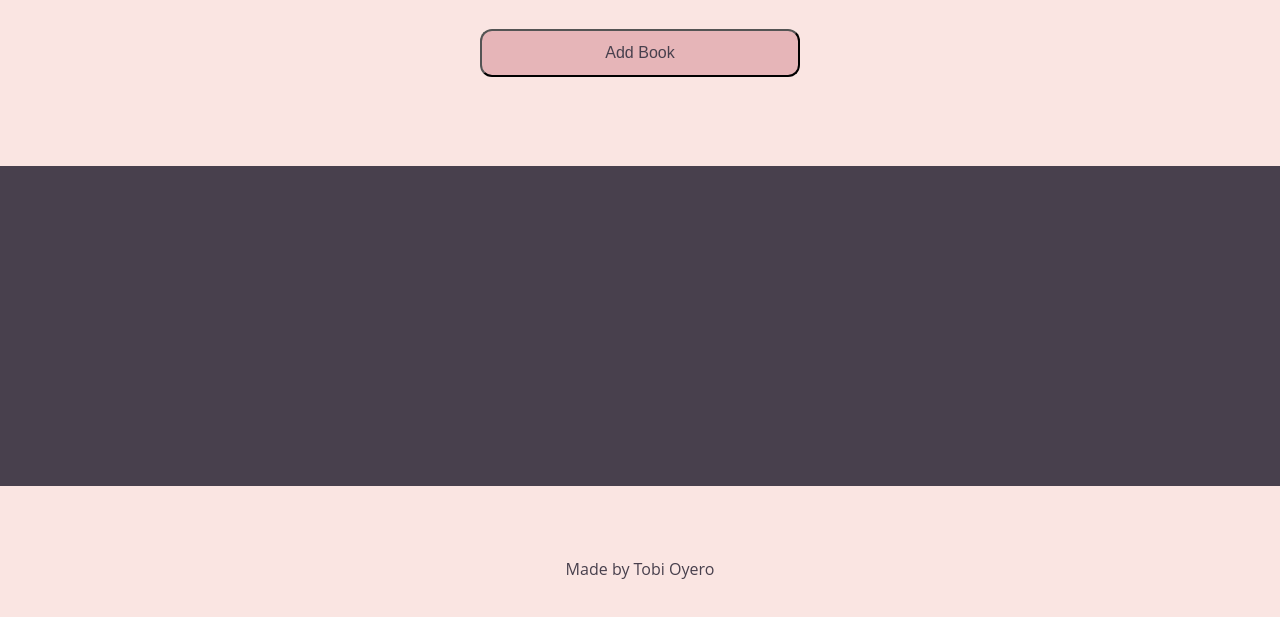
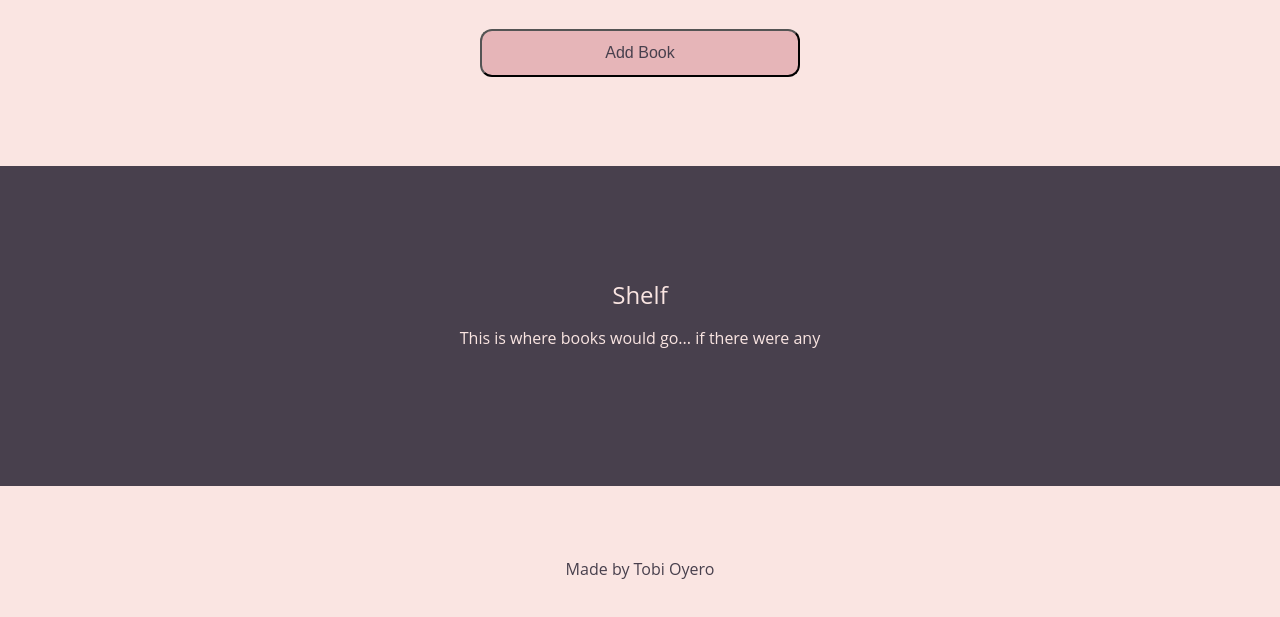
Before and after one commit to tobiaoy/library, a plain HTML site: page index.html in a window 1280 px wide. Shown: the part 147-764 px from the top of the page. Drawn offline with Linux system fonts and the light colour scheme.

Commit message:
added a title to the shelf section

```diff
--- a/app.js
+++ b/app.js
@@ -1,10 +1,19 @@
 //DOM stuff to get form values
 let library = [];
-const shelf = document.querySelector('#shelf');
+const shelf = document.querySelector('#shelf-books');
 const saveButton = document.querySelector('#save-book');
 const addButton = document.querySelector('#add-book');
 const cancelBtn = document.querySelector('#cancel-form');
 const modal = document.querySelector('.modal-form');
+const shelfStatus = document.querySelector('#shelf-status');
+
+const updateShelfStatus = () => {
+  if (library.length > 0){
+    shelfStatus.textContent = '';
+  } else {
+    shelfStatus.textContent = 'This is where books would go... if there were any'
+  }
+}
 
 window.addEventListener('click', outsideClick);
 addButton.addEventListener('click', openModal);
@@ -80,6 +89,7 @@ return book !== undefined;
   library = library.filter(clearEmpties)
   clearForm();
 
+  updateShelfStatus();
  }
 
 saveButton.addEventListener('click', () => {
@@ -146,6 +156,7 @@ function renderBook(book){
     cardDelete.addEventListener('click', ()=>{
       shelf.removeChild(bookCard);
       library.splice(findCardId(), 1);
+      updateShelfStatus();
     })
 
     //activate read toggle
--- a/index.html
+++ b/index.html
@@ -18,8 +18,13 @@
         </div>
 
     <div id="shelf">
+        <div id="shelf-text">
+            <p id="shelf-title">Shelf</p>
+            <p id="shelf-status">This is where books would go... if there were any</p>
+        </div>
+        <div id="shelf-books">
 
-
+        </div>
     </div>
 
 
--- a/style.css
+++ b/style.css
@@ -57,20 +57,43 @@ body{
     color: var(--pink2)
 }
 
+#shelf{
+  display: flex;
+  flex-direction: column;
+  justify-content: center;
+  align-items: center;
+  width: 100%;
+  height: 40vh;
+  background-color: var(--accent);
+  padding: 5em;
+  gap: 1.5em;
+  overflow: auto;
+}
 
-#shelf{
+#shelf-books{
     display: flex;
     flex-flow: row wrap;
-    width: 100%;
-    height: 40vh;
-    background-color: var(--accent);
-    padding: 5em;
-    gap: 2em;
+
     justify-content: center;
     align-items: center;
-    overflow: auto;
+
 }
 
+#shelf-text > p{
+  color: var(--primary);
+}
+
+#shelf-text{
+  display: flex;
+  flex-direction: column;
+  justify-content: center;
+  align-items: center;
+  gap: 1em;
+}
+
+#shelf-title{
+  font-size: 1.5rem
+}
 
   .book-input{
     display: flex;
```
